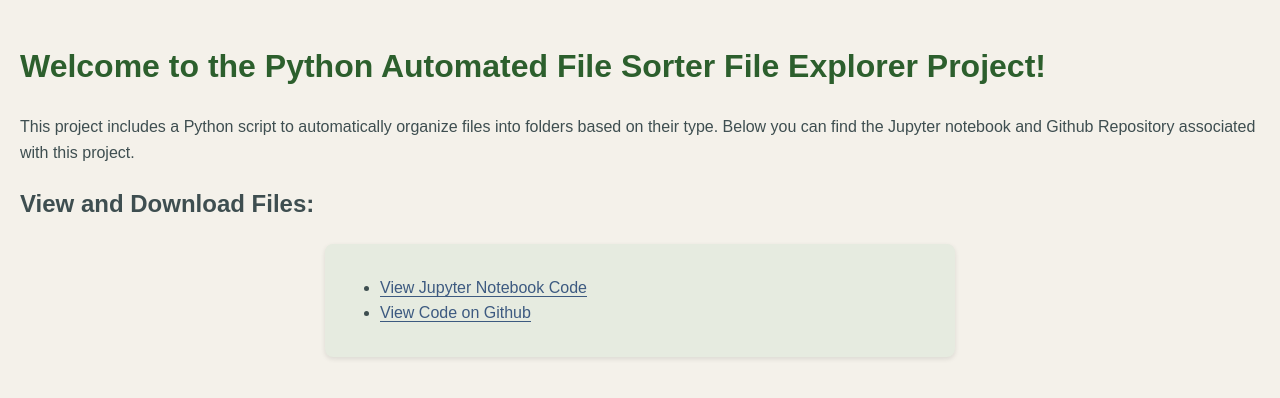
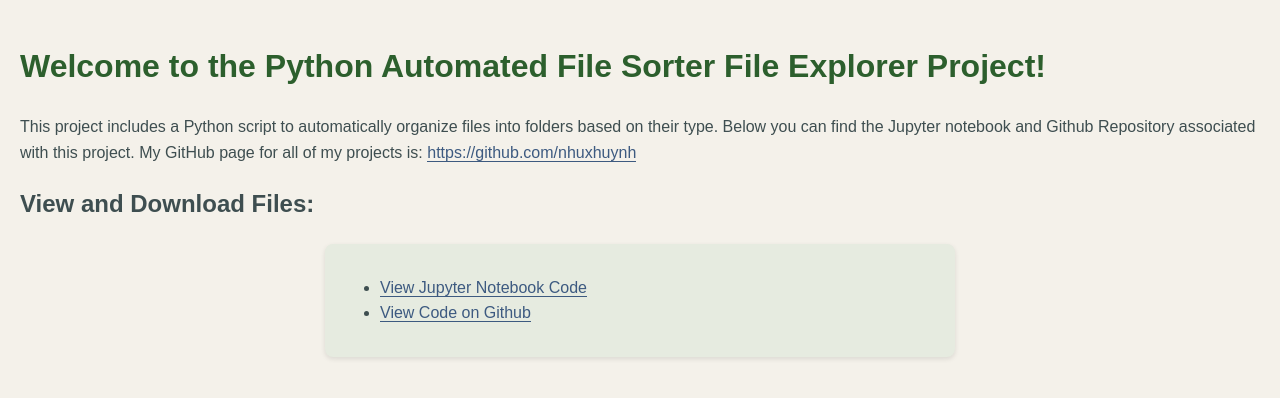
Before and after one commit to nhuxhuynh/Python-Automated-File-Sorter-Project, a plain HTML site: page index.html in a window 1280 px wide. Drawn offline with Linux system fonts and the light colour scheme.

Commit message:
Update index.html

```diff
--- a/index.html
+++ b/index.html
@@ -42,7 +42,7 @@
 </head>
 <body>
     <h1>Welcome to the Python Automated File Sorter File Explorer Project!</h1>
-    <p>This project includes a Python script to automatically organize files into folders based on their type. Below you can find the Jupyter notebook and Github Repository associated with this project.</p>
+    <p>This project includes a Python script to automatically organize files into folders based on their type. Below you can find the Jupyter notebook and Github Repository associated with this project. My GitHub page for all of my projects is: <a href="https://github.com/nhuxhuynh" target="_blank">https://github.com/nhuxhuynh</a></p>
     <h2>View and Download Files:</h2>
     <div class="file-list">
         <ul>
```
